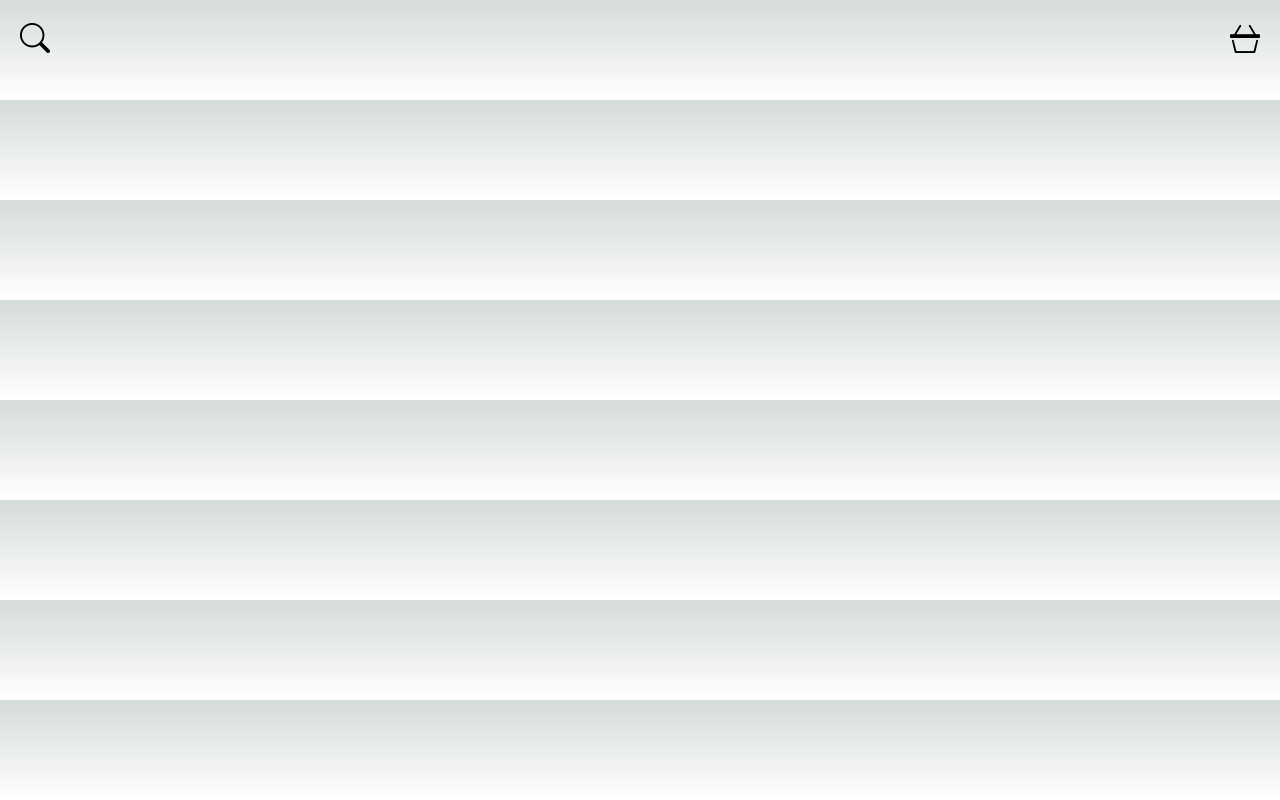
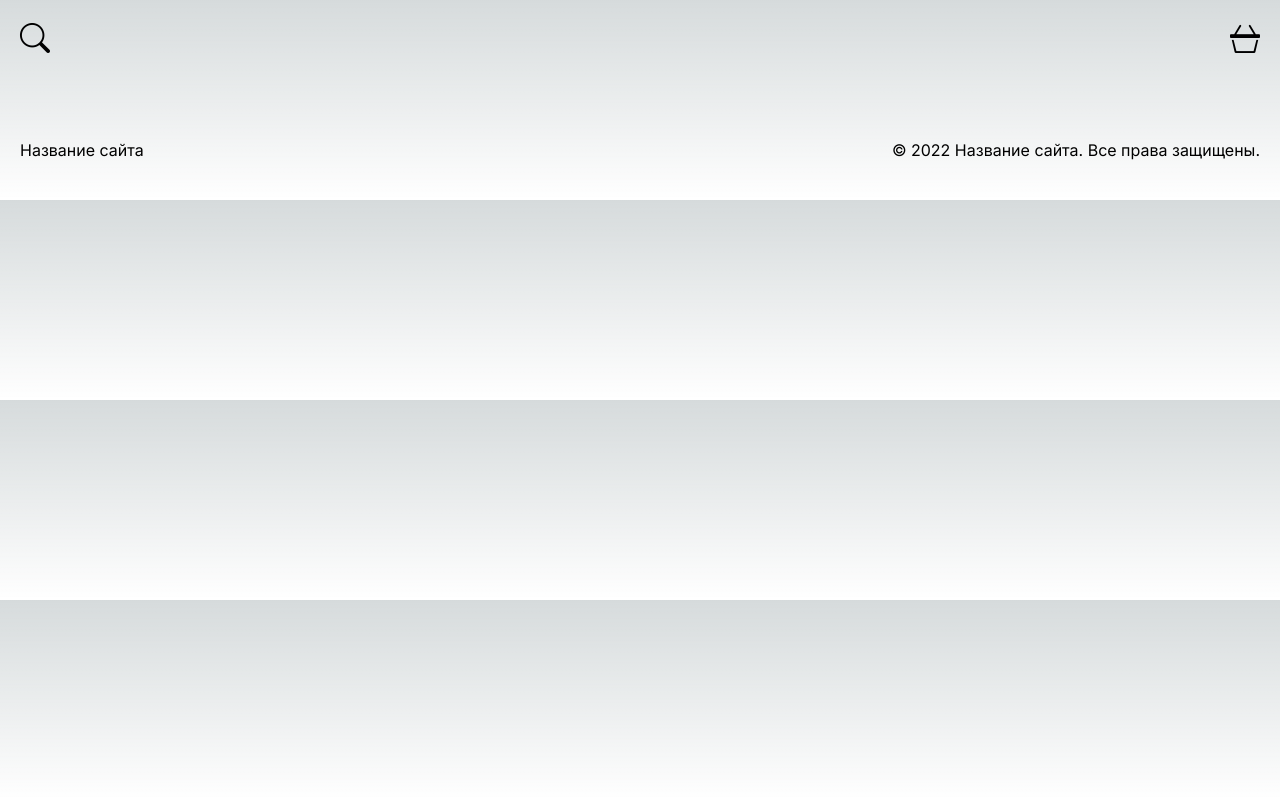
Before and after one commit to DmitryKremenetsky/online-store, a Next.js app: page / in a window 1280 px wide. Built offline with nearby package versions, Linux system fonts and the light colour scheme.

Commit message:
add Footer

```diff
--- /dev/null
+++ b/src/app/components/Footer/footer.css
@@ -0,0 +1,8 @@
+.footer {
+  width: 100%;
+  height: 100px;
+  display: flex;
+  justify-content: space-between;
+  align-items: center;
+  padding: 20px;
+}
--- /dev/null
+++ b/src/app/components/Footer/footer.tsx
@@ -0,0 +1,14 @@
+import "./footer.css";
+
+export default function Footer() {
+  return (
+    <footer className="footer">
+      <div>
+        <p className="">Название сайта</p>
+      </div>
+      <div>
+        <p className="">© 2022 Название сайта. Все права защищены.</p>
+      </div>
+    </footer>
+  );
+}
--- a/src/app/page.tsx
+++ b/src/app/page.tsx
@@ -1,12 +1,14 @@
 import Image from "next/image";
 import styles from "./page.module.css";
 import Header from "./components/Header/header";
+import Footer from "./components/Footer/footer";
 
 export default function Home() {
   return (
     <>
       <Header />
       <div className="main"></div>
+      <Footer />
     </>
   );
 }
```
